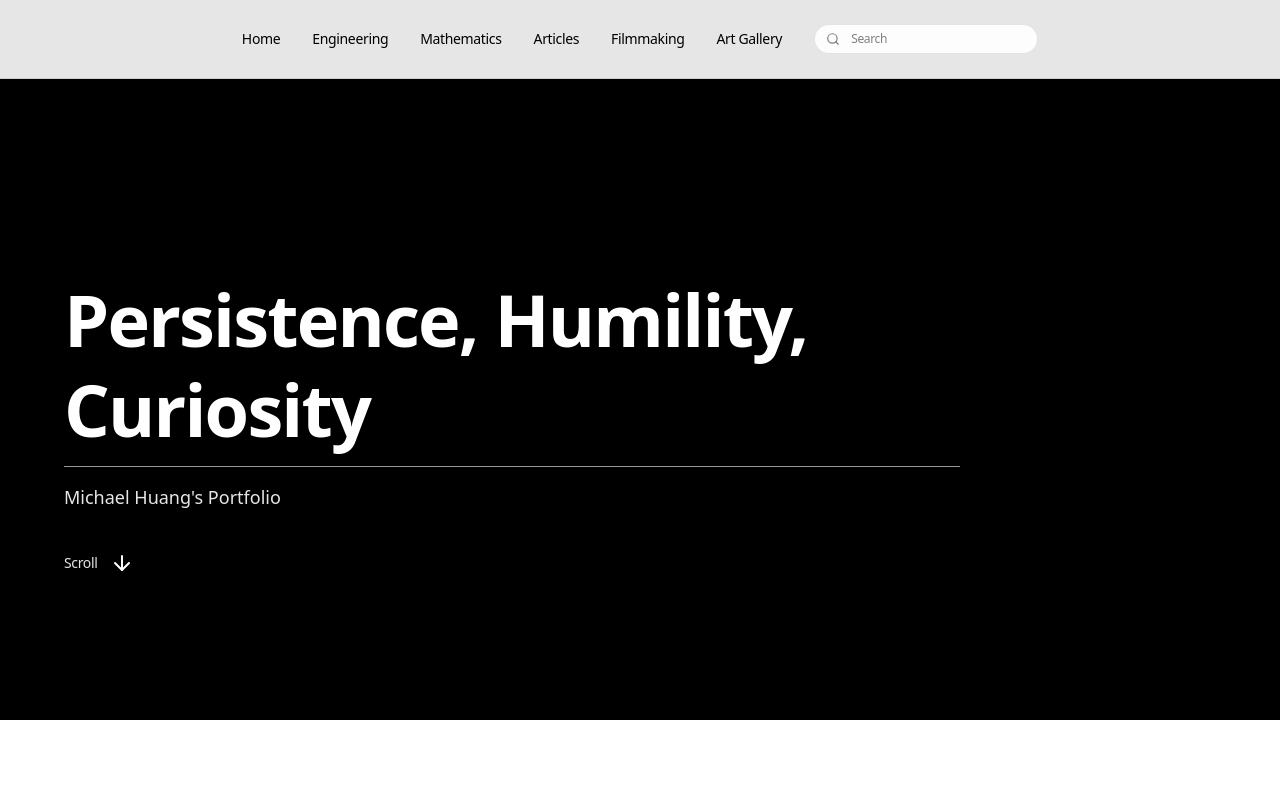
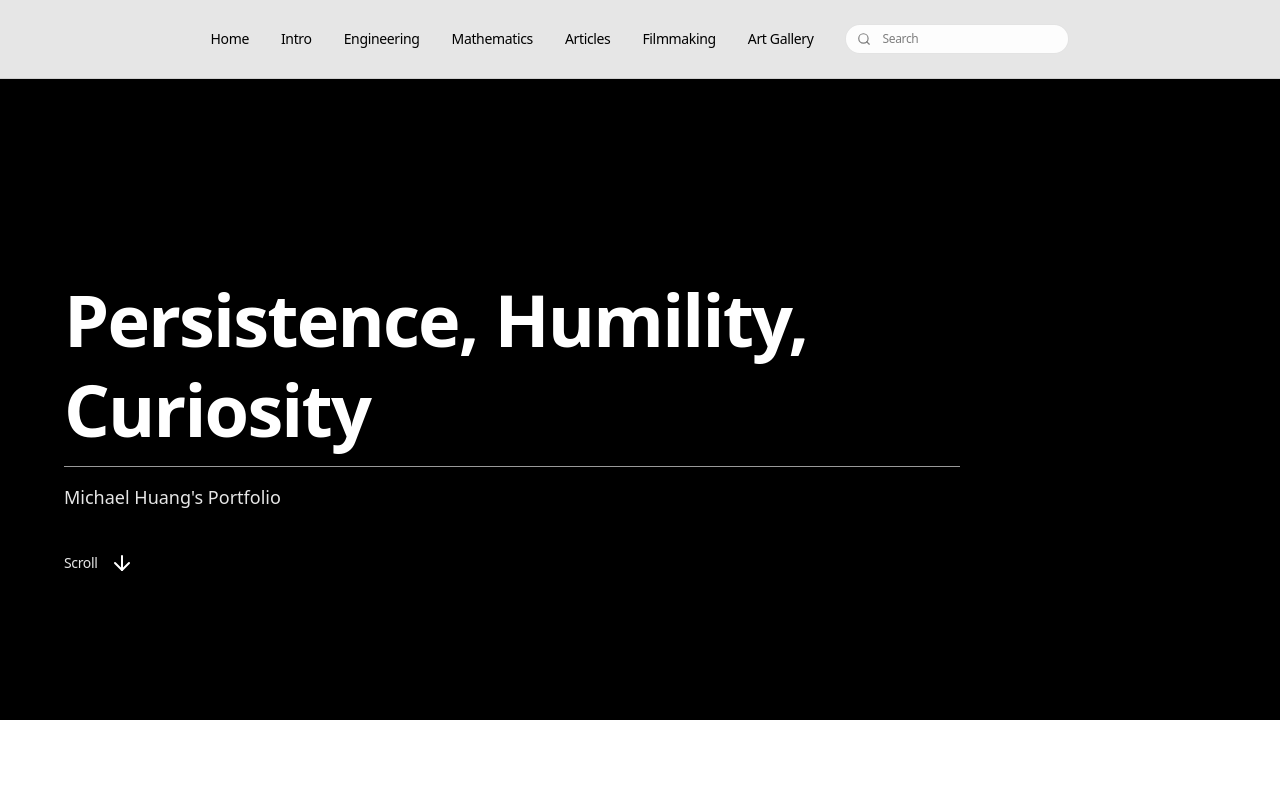
Before and after one commit to MHcave/website, a Next.js app: page / in a window 1280 px wide. Shown: the top 800 px of the page. Built offline with nearby package versions, Linux system fonts and the light colour scheme.

Commit message:
Add intro link to navigation

```diff
--- a/app/page.tsx
+++ b/app/page.tsx
@@ -281,6 +281,9 @@ export default function Home() {
           <div className="flex flex-wrap items-center justify-center gap-x-8 gap-y-3">
             <a href="#top" className="hover:opacity-60 transition-opacity">
               Home
+            </a>
+            <a href="#introduction" className="hover:opacity-60 transition-opacity">
+              Intro
             </a>
             {SECTIONS.map((section) => (
               <a
```
